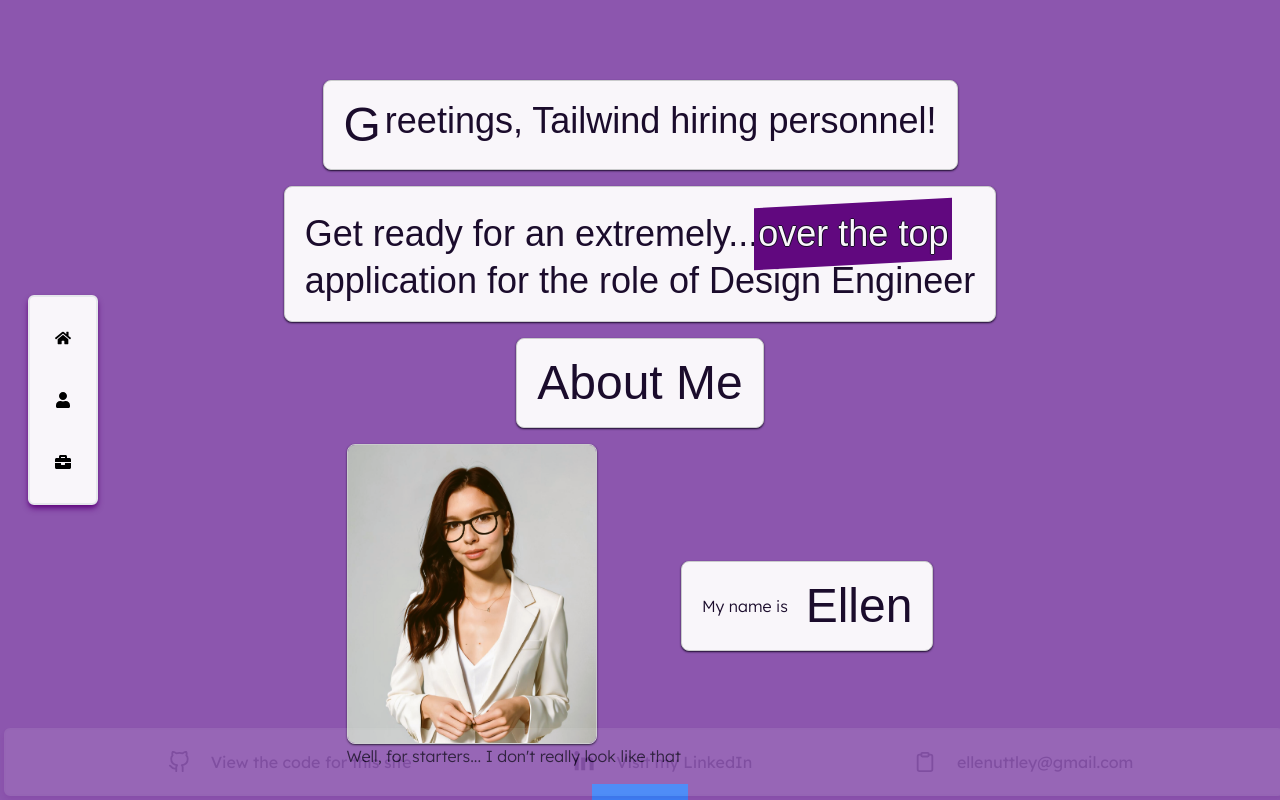
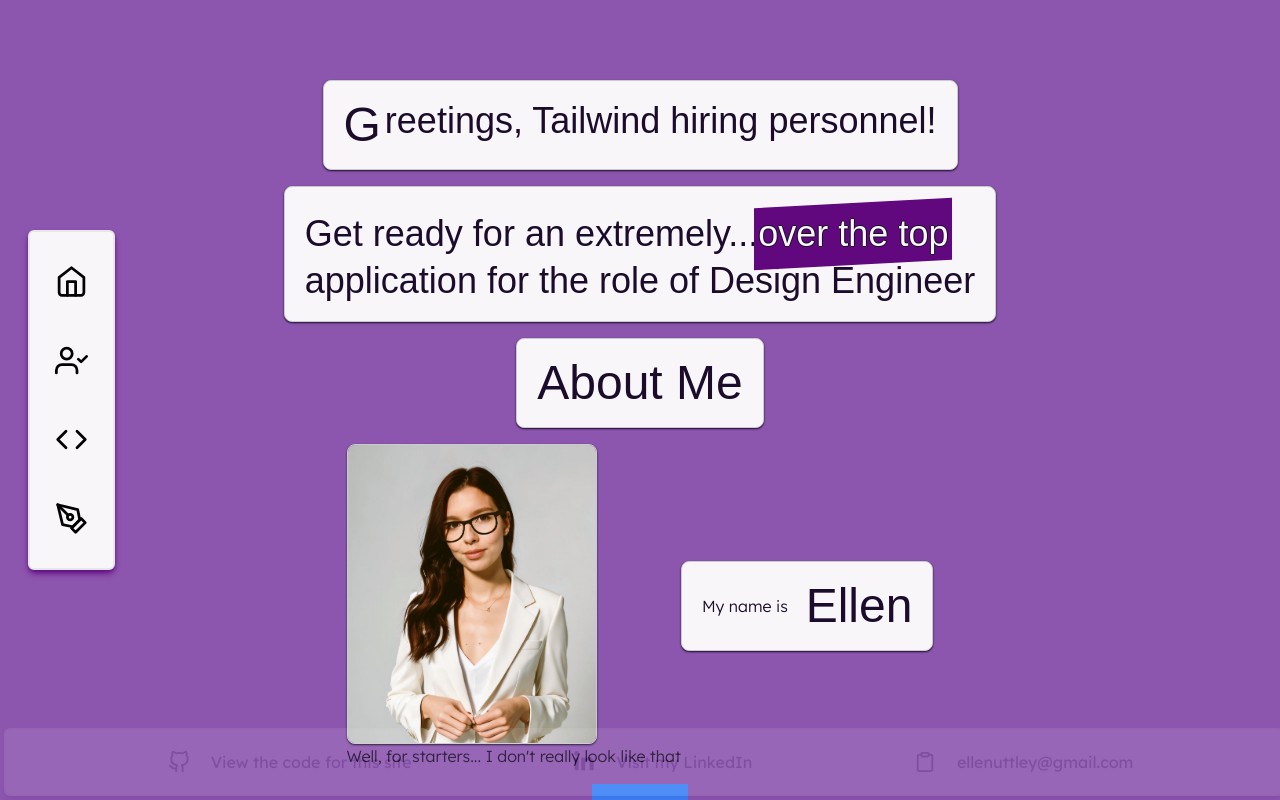
Before and after one commit to ellenuttley/aboutme, a Next.js app: page / in a window 1280 px wide. Shown: the top 800 px of the page. Built offline with nearby package versions, Linux system fonts and the light colour scheme; a web font is replaced by a local one.

Commit message:
added proper icons to navbar, routing working as expected

```diff
--- a/src/components/Navbar.tsx
+++ b/src/components/Navbar.tsx
@@ -1,6 +1,6 @@
 "use client";
 import { useState } from "react";
-import { FaHome, FaUser, FaBriefcase } from "react-icons/fa";
+import { FiHome, FiUserCheck, FiCode, FiPenTool, FiSun } from "react-icons/fi";
 
 const Navbar = () => {
   const [activeTooltip, setActiveTooltip] = useState<string | null>(null);
@@ -23,7 +23,7 @@ const Navbar = () => {
           onMouseEnter={() => handleMouseEnter("home")}
           onMouseLeave={handleMouseLeave}
         >
-          <FaHome />
+          <FiHome size="33" />
           <span
             className={`sidebar-tooltip ${activeTooltip === "home" ? "scale-100" : "scale-0"}`}
           >
@@ -36,24 +36,38 @@ const Navbar = () => {
           onMouseEnter={() => handleMouseEnter("read-my-cv")}
           onMouseLeave={handleMouseLeave}
         >
-          <FaUser />
+          <FiUserCheck size="33" />
           <span
             className={`sidebar-tooltip ${activeTooltip === "read-my-cv" ? "scale-100" : "scale-0"}`}
           >
-            Read My CV
+            About Me
           </span>
         </a>
         <a
-          href="#see-my-work"
+          href="#my-code"
           className="sidebar-icon"
-          onMouseEnter={() => handleMouseEnter("see-my-work")}
+          onMouseEnter={() => handleMouseEnter("my-code")}
           onMouseLeave={handleMouseLeave}
         >
-          <FaBriefcase />
+          <FiCode size="33" />
           <span
-            className={`sidebar-tooltip ${activeTooltip === "see-my-work" ? "scale-100" : "scale-0"}`}
+            className={`sidebar-tooltip ${activeTooltip === "my-code" ? "scale-100" : "scale-0"}`}
           >
-            See My Work
+            My Code
+          </span>
+        </a>
+
+        <a
+          href="#my-design"
+          className="sidebar-icon"
+          onMouseEnter={() => handleMouseEnter("my-design")}
+          onMouseLeave={handleMouseLeave}
+        >
+          <FiPenTool size="33" />
+          <span
+            className={`sidebar-tooltip ${activeTooltip === "my-design" ? "scale-100" : "scale-0"}`}
+          >
+            My Design
           </span>
         </a>
       </div>
```
